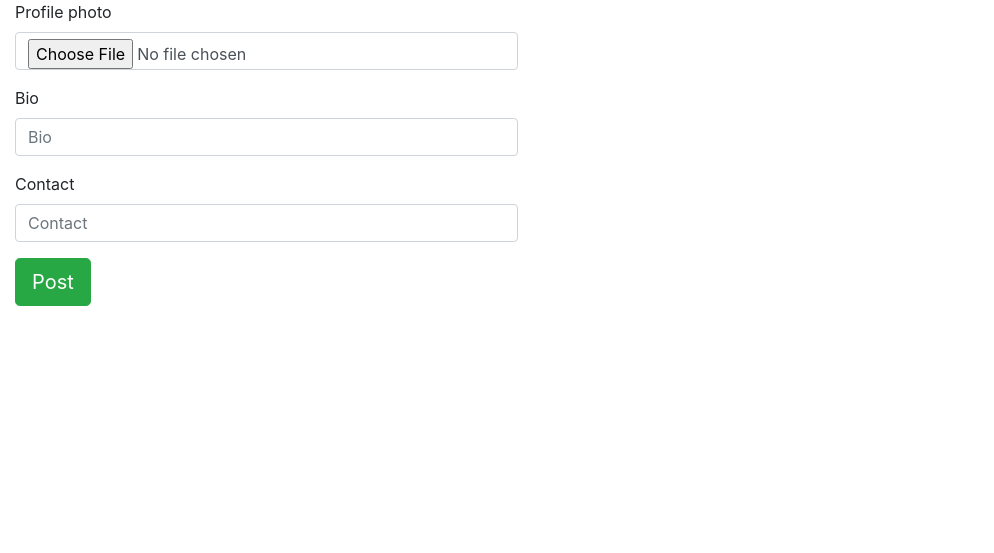
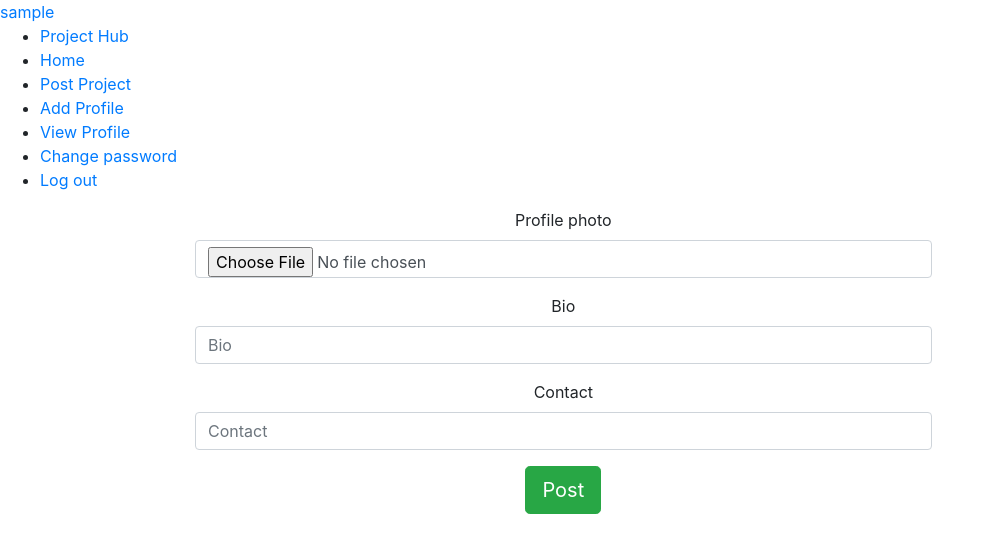
Before and after one commit to TracyOgutu/ProjectRating, a Django app: page /new/profile in a window 1280 px wide. Shown: the top 553 px of the page, without its empty margins (0-994 px from the left). Run offline with Django 3.2, Linux system fonts and the light colour scheme; the visitor is signed in with stand-in values (Sample User, id 1); some libraries are stand-ins or nearby versions.

Commit message:
add navigation to profile page

```diff
--- a/ratings/templates/new_profile.html
+++ b/ratings/templates/new_profile.html
@@ -1,9 +1,8 @@
-{% load bootstrap4%}
+
+{%load bootstrap4%}
 {%load static%}
-
 {{block.super}}
 {%block content%}
-
 <!DOCTYPE html>
 <html lang="en">
 
@@ -14,19 +13,78 @@
     <meta name="description" content="">
     <meta name="author" content="">
 
-
-
-  <title>New Image</title>
+    <title>New Profile
+    </title>
     {{form.media}}
 
     {% block styles %}
     {% bootstrap_css %}
 
-   {% endblock %}
+
+    <!-- Bootstrap Core CSS -->
+    <link href="{% static 'css/bootstrap.min.css' %}" rel="stylesheet">
+
+
+    <!-- Custom Fonts -->
+
+    <link href="{% static 'css/all.min.css' %}" rel="stylesheet" type="text/css">
+    <link href="https://fonts.googleapis.com/css?family=Source+Sans+Pro:300,400,700,300italic,400italic,700italic"
+        rel="stylesheet" type="text/css">
+    <link href="{% static 'css/simple-line-icons.css' %}" rel="stylesheet">
+
+    <!-- Custom CSS -->
+    <link href="{% static 'css/stylish-portfolio.min.css' %}" rel="stylesheet">
+    {%endblock%}
 </head>
 
-<body>
-<div class="col-lg-5 my-auto">
+<body id="page-top">
+
+    <!-- Navigation -->
+    {% if user.is_authenticated %}
+    <a class="menu-toggle rounded" href="#">{{user.username}}
+        <i class="fas fa-bars"></i>
+    </a>
+    <nav id="sidebar-wrapper">
+
+        <ul class="sidebar-nav">
+            <li class="sidebar-brand">
+                <a href="#page-top">Project Hub</a>
+            </li>
+            <li class="sidebar-nav-item">
+                <a class="js-scroll-trigger" href="{%url 'home'%}">Home</a>
+            </li>
+            <li class="sidebar-nav-item">
+                <a href="{%url 'add-project' %}">Post Project</a>
+            </li>
+            <li class="sidebar-nav-item">
+                <a href="{%url 'new-profile'%}">Add Profile</a>
+            </li>
+            <li class="sidebar-nav-item">
+                <a href="{% url 'displayprofile' user.id %}">View Profile</a>
+            </li>
+            <li class="sidebar-nav-item">
+                <a href="/accounts/password/change">Change password</a>
+            </li>
+            <li class="sidebar-nav-item">
+                <a href=" /logout">Log out</a>
+            </li>
+            {%else%}
+
+            <li class="sidebar-nav-item">
+                <a href=" /accounts/login">Log in</a>
+            </li>
+            {%endif%}
+
+        </ul>
+    </nav>
+
+
+    <!-- About -->
+    <header class="masthead " id="about">
+        <div class="container text-center my-auto">
+            <div class="row">
+                <div class="col-lg-10 mx-auto">
+                        <div class="col-lg-10 my-auto">
                                 <div class="device-container">
 
                             <form action="{%url 'new-profile'%}" method="post" enctype="multipart/form-data">
@@ -41,6 +99,57 @@
                                             </div>
                                         </div>
                                         </div>
+
+                </div>
+
+                </div>
+
+            </div>
+
+    </header>
+
+
+
+    <!-- Footer
+    <footer class="footer text-center">
+        <div class="container">
+            <ul class="list-inline mb-5">
+                <li class="list-inline-item">
+                    <a class="social-link rounded-circle text-white mr-3" href="#">
+                        <i class="icon-social-facebook"></i>
+                    </a>
+                </li>
+                <li class="list-inline-item">
+                    <a class="social-link rounded-circle text-white mr-3" href="#">
+                        <i class="icon-social-twitter"></i>
+                    </a>
+                </li>
+                <li class="list-inline-item">
+                    <a class="social-link rounded-circle text-white" href="#">
+                        <i class="icon-social-github"></i>
+                    </a>
+                </li>
+            </ul>
+            <p class="text-muted small mb-0">Copyright &copy; Project Hub 2019</p>
+        </div>
+    </footer> -->
+
+    <!-- Scroll to Top Button-->
+    <a class="scroll-to-top rounded js-scroll-trigger" href="#page-top">
+        <i class="fas fa-angle-up"></i>
+    </a>
+
+    <!-- Bootstrap core JavaScript -->
+    <script src="https://ajax.googleapis.com/ajax/libs/jquery/3.2.1/jquery.min.js"></script>
+    <script src="{% static 'js/bootstrap.bundle.min.js' %}"></script>
+
+    <!-- Plugin JavaScript -->
+    <script src="{% static 'js/jquery.easing.min.js' %}"></script>
+
+    <!-- Custom scripts for this template -->
+    <script src="{% static 'js/stylish-portfolio.min.js' %}"></script>
+
 </body>
+
 </html>
 {%endblock%}
```
Lines whose indentation alone changed are shown as unchanged.
